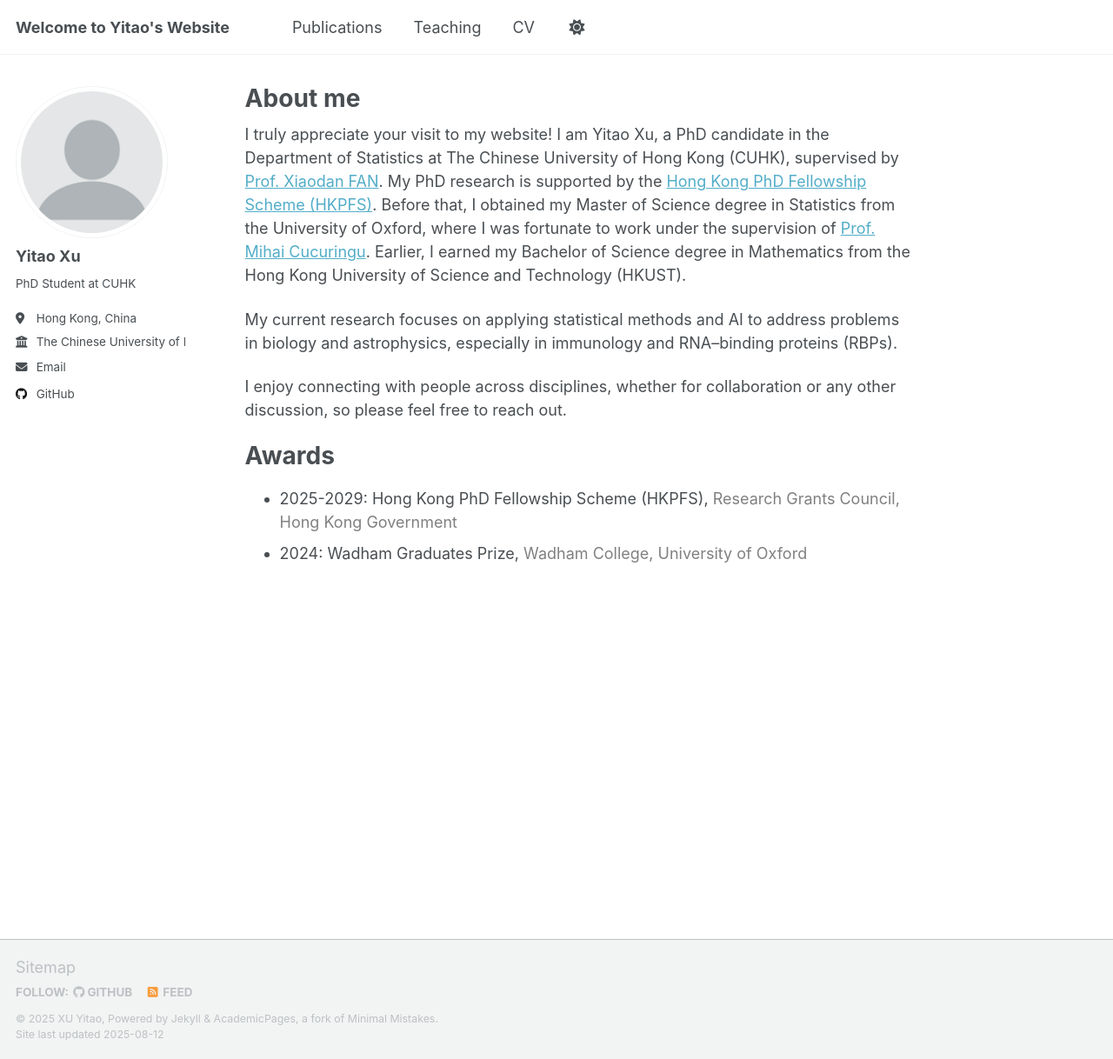
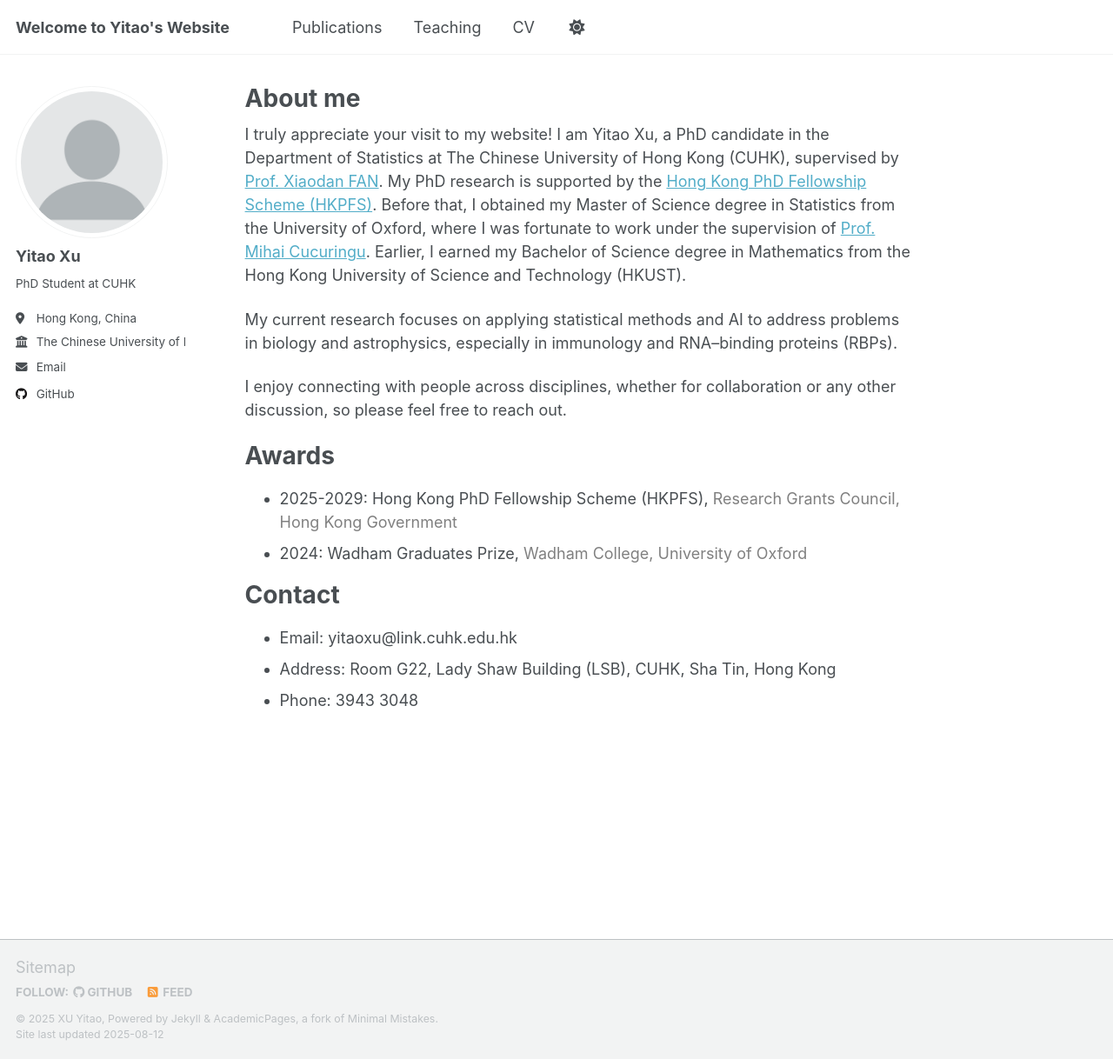
Before and after one commit to YitaoXU/YitaoXU.github.io, a Jekyll site: the page built from _pages/about.md, in a window 1280 px wide and 1218 px high. Shown: the whole window at 87% size. Built offline with Jekyll 4.4.1, drawn with Linux system fonts in a browser that asks for light colours; a script that is not in the unit is left out.

Commit message:
Update about.md

```diff
--- a/_pages/about.md
+++ b/_pages/about.md
@@ -17,3 +17,9 @@ Awards
 ======
 - 2025-2029: Hong Kong PhD Fellowship Scheme (HKPFS), <span style="color:gray">Research Grants Council, Hong Kong Government</span>
 - 2024: Wadham Graduates Prize, <span style="color:gray">Wadham College, University of Oxford</span>
+
+Contact
+======
+- Email: yitaoxu@link.cuhk.edu.hk
+- Address: Room G22, Lady Shaw Building (LSB), CUHK, Sha Tin, Hong Kong
+- Phone: 3943 3048
```
